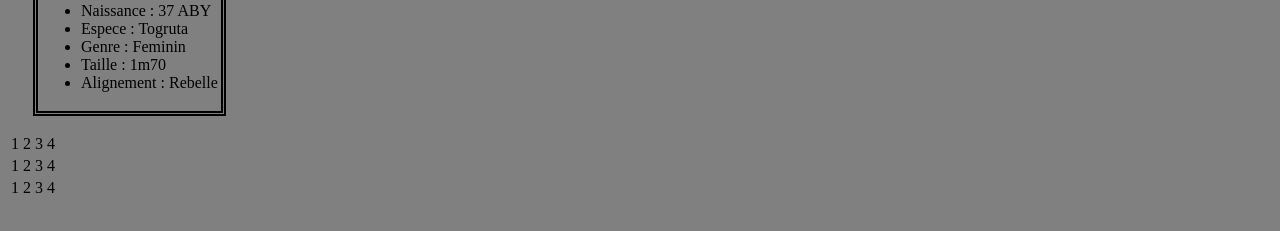
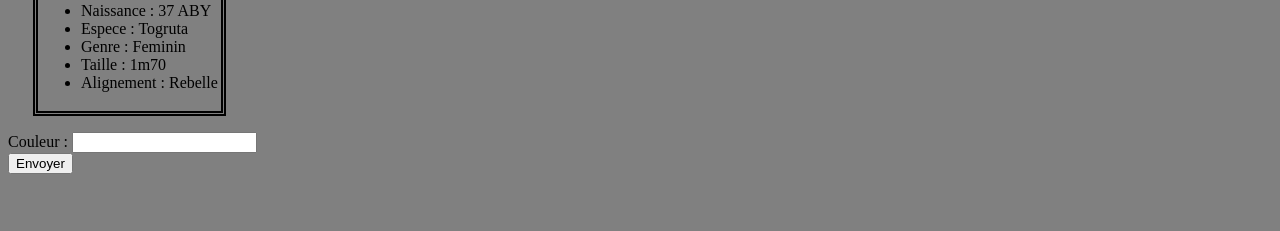
Before and after one commit to Servhentess/javascript, a plain HTML site: page index.html in a window 1280 px wide. Shown: the part 565-796 px from the top of the page. Drawn offline with Linux system fonts and the light colour scheme.

Commit message:
ajout script js changement couleur bg + titre

```diff
--- a/css.css
+++ b/css.css
@@ -37,5 +37,5 @@
     clear: both;
 }
 
-#photos {
+#form {
 }
--- a/index.html
+++ b/index.html
@@ -4,6 +4,7 @@
         <!-- En-tête de la page -->
         <meta charset="utf-8" />
         <link rel="stylesheet" href="css.css"/>
+        <script src="js.js"></script>
         <title>Star wars story</title>
     </head>
 
@@ -54,27 +55,16 @@
 
         <div class="clear"></div>
 
-        <p id="photos">
-            <table>
-                <tr>
-                    <td>1</td>
-                    <td>2</td>
-                    <td>3</td>
-                    <td>4</td>
-                </tr>
-                <tr>
-                    <td>1</td>
-                    <td>2</td>
-                    <td>3</td>
-                    <td>4</td>
-                </tr>
-                <tr>
-                    <td>1</td>
-                    <td>2</td>
-                    <td>3</td>
-                    <td>4</td>
-                </tr>
-            </table>
+        <p id="form">
+            <form onsubmit="return changeColor()">
+                <div>
+                    <label for="couleur">Couleur : </label>
+                    <input type="text" name="insertCouleur" id="couleurEnvoye">
+                </div>
+                <div>
+                    <button type="submit" name="envoyer">Envoyer</button>
+                </div>
+            </form>
         </p>
     </div>
 
--- /dev/null
+++ b/js.js
@@ -0,0 +1,23 @@
+
+
+//tableau des couleurs
+var tabColor = ['Blue', 'Green', 'Yellow', 'Red', 'Gray'];
+
+//fonction d'application de la couleur au BG
+var changeColor = function() {
+    //recuperation de la valeur inscrite
+    var couleurRecup = document.getElementById('couleurEnvoye').value;
+    var titrePage = document.getElementById('titrePage');
+
+    //changement de la couleur du BG de la page en foncton de la valeur envoye
+    if(couleurRecup >= 0 && couleurRecup <= 4) {
+        document.body.style.backgroundColor = tabColor[couleurRecup];
+        titrePage.style.color = tabColor[5-couleurRecup];
+    }
+
+    //remise a zero du champ text
+    var effacerChamp = document.getElementById('couleurEnvoye');
+    effacerChamp.value = "";
+
+    return false;
+}
```
